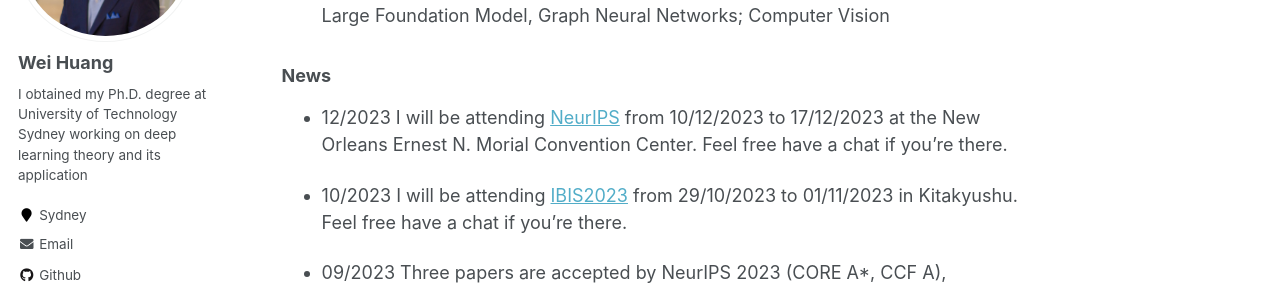
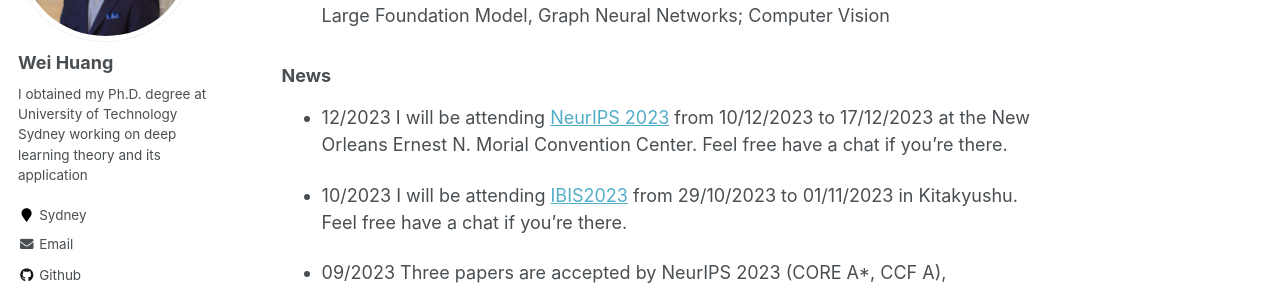
Before and after one commit to WeiHuang05/Weihuang05.github.io, a Jekyll site: the page built from index.md, in a window 1280 px wide and 900 px high, scrolled down 704 px. Shown: the part 153-443 px from the top of the window. Built offline with Jekyll 4.4.1, drawn with Linux system fonts in a browser that asks for light colours.

Commit message:
Update index.md

```diff
--- a/index.md
+++ b/index.md
@@ -27,7 +27,7 @@ My office is located at the [University of Tokyo](https://www.u-tokyo.ac.jp/ja/i
 ### News
 
 
-* 12/2023 I will be attending [NeurIPS](https://nips.cc/) from 10/12/2023 to 17/12/2023 at the New Orleans Ernest N. Morial Convention Center. Feel free have a chat if you're there.
+* 12/2023 I will be attending [NeurIPS 2023](https://nips.cc/) from 10/12/2023 to 17/12/2023 at the New Orleans Ernest N. Morial Convention Center. Feel free have a chat if you're there.
 
 * 10/2023 I will be attending [IBIS2023](https://ibisml.org/ibis2023/cfp/) from 29/10/2023 to 01/11/2023 in Kitakyushu. Feel free have a chat if you're there.
 
```
